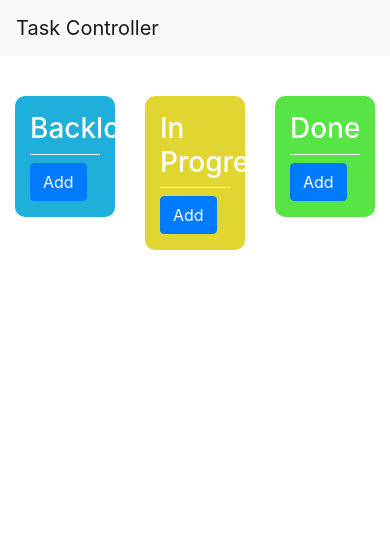
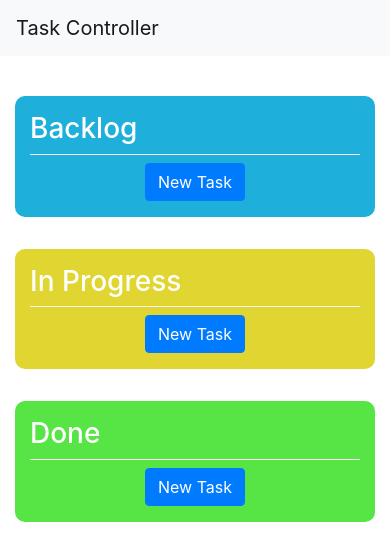
Before and after one commit to otarampinelli/task-controller, a React (Create React App) app: page / in a window 390 px wide. Shown: the top 560 px of the page. Built offline with nearby package versions, Linux system fonts and the light colour scheme.

Commit message:
adding some styles

```diff
--- a/src/App.js
+++ b/src/App.js
@@ -24,8 +24,7 @@ function App() {
         setTasks(tasks => [
           ...tasks,
           {
-            // arrumar id
-            id: 10,
+            id: newTaskId.id,
             title: "",
             description: "",
             urgency: "",
@@ -43,7 +42,7 @@ function App() {
 
         setTasks(newTaskList);
 
-        // saveTasks(newTaskList);
+        saveTasks(newTaskList);
     }
 
     function deleteTask(taskId) {
@@ -53,7 +52,7 @@ function App() {
 
         setTasks(filteredTasks);
 
-        // deleteTasks(taskId);
+        deleteTasks(taskId);
     }
 
     function moveTask(id, newStatus) {
@@ -72,11 +71,11 @@ function App() {
         setTasks(newTaskList);
 
         // verificar para trocar o status quando passar para outro método
-        // saveTasks(newTaskList);
+        saveTasks(newTaskList);
     }
 
     function saveTasks(tasks) {
-        // localStorage.setItem("tasks", JSON.stringify(tasks));
+        localStorage.setItem("tasks", JSON.stringify(tasks));
 
         for (const task of tasks) {
           axios.post('http://localhost:3000/lists', {
@@ -119,7 +118,7 @@ function App() {
             <div className="container Shadow">
               <main>
                   <div className="row">
-                    <div className="col-4">
+                    <div className="col-12 col-md-4 col-lg-4">
                       <section>
                           <Status
                           tasks={tasks}
@@ -131,7 +130,7 @@ function App() {
                           />
                         </section>
                       </div>
-                      <div className="col-4">
+                      <div className="col-12 col-md-4 col-lg-4">
                         <section>
                           <Status
                           tasks={tasks}
@@ -143,7 +142,7 @@ function App() {
                           />
                         </section>
                       </div>
-                      <div className="col-4">
+                      <div className="col-12 col-md-4 col-lg-4">
                         <section>
                           <Status
                           tasks={tasks}
--- a/src/components/Status/Status.js
+++ b/src/components/Status/Status.js
@@ -37,9 +37,11 @@ export default function Status(props) {
       <h3>{status}</h3>
       {taskList}
       <div className="TaskButton">
-        <button onClick={handleAddEmpty} className="btn mt-2 btn-primary button AddTask">
-          Add
-        </button>
+        <div className="NewTaskButton">
+          <button onClick={handleAddEmpty} className="btn mt-2 btn-primary button AddTask">
+            New Task
+          </button>
+        </div>
       </div>
     </div>
   );
--- a/src/components/Status/style.css
+++ b/src/components/Status/style.css
@@ -23,3 +23,10 @@
     border-left: none;
     border-bottom: none;
 }
+
+.NewTaskButton {
+    display: flex;
+    flex-direction: row;
+    justify-content: center;
+    align-items: center
+}
--- a/src/components/Tasks/Task.js
+++ b/src/components/Tasks/Task.js
@@ -1,4 +1,6 @@
 import { useState } from "react";
+
+import './style.css';
 
 export default function Task(props) {
   const { addTask, deleteTask, moveTask, task } = props;
@@ -89,7 +91,9 @@ export default function Task(props) {
           defaultValue={task.description}
         />
       </div>
-        <div className="form-check form-check-inline urgencyLabels">
+        <div className="container TaskButtons">
+          <div className="Status">
+            <div className="form-check form-check-inline UrgencyLabels">
               <label className={`low ${urgencyLevel === "low" ? "selected" : ""}`}>
                 <input
                   className="form-check-input"
@@ -101,7 +105,7 @@ export default function Task(props) {
                 low
               </label>
             </div>
-          <div className="form-check form-check-inline urgencyLabels">
+            <div className="form-check form-check-inline UrgencyLabels">
               <label
                 className={`medium ${urgencyLevel === "medium" ? "selected" : ""}`}
               >
@@ -115,7 +119,7 @@ export default function Task(props) {
                 medium
               </label>
               </div>
-          <div className="form-check form-check-inline urgencyLabels">
+            <div className="form-check form-check-inline UrgencyLabels">
               <label
                 className={`high ${urgencyLevel === "high" ? "selected" : ""}`}
               >
@@ -129,33 +133,37 @@ export default function Task(props) {
                 high
               </label>
             </div>
-        <div className="form-group">
-          <button onClick={handleMoveLeft} className="button moveTask">
+          </div>
+          <div className="ButtonMove">
+            <button onClick={handleMoveLeft} className="btn btn-light MoveTask mr-1">
               &#171;
             </button>
-          <button onClick={handleMoveRight} className="button moveTask">
+            <button onClick={handleMoveRight} className="btn btn-light MoveTask ml-1">
               &#187;
             </button>
           </div>
+          <div className="ButtonSave">
             <div className="form-group">
               <button
                 onClick={() => {
                   setFormAction("save");
                 }}
-            className="btn btn-primary button mr-1"
+                className="btn btn-primary mt-2"
               >
-            {collapsed ? "Edit" : "Save"}
+                {collapsed ? "Edit" : "Save Task"}
               </button>
               {collapsed && (
                 <button
                   onClick={() => {
                     setFormAction("delete");
                   }}
-              className="btn btn-danger button delete"
+                  className="btn btn-danger mt-2 ml-1"
                 >
-              X
+                  Delete
                 </button>
               )}
+            </div>
+          </div>
         </div>
       </form>
     </div>
--- /dev/null
+++ b/src/components/Tasks/style.css
@@ -0,0 +1,10 @@
+.Status, .ButtonMove, .ButtonSave {
+    display: flex;
+    flex-direction: row;
+    justify-content: center;
+    align-items: center
+}
+
+.MoveTask {
+    font-weight: bold;
+}
```
Lines whose indentation alone changed are shown as unchanged.
